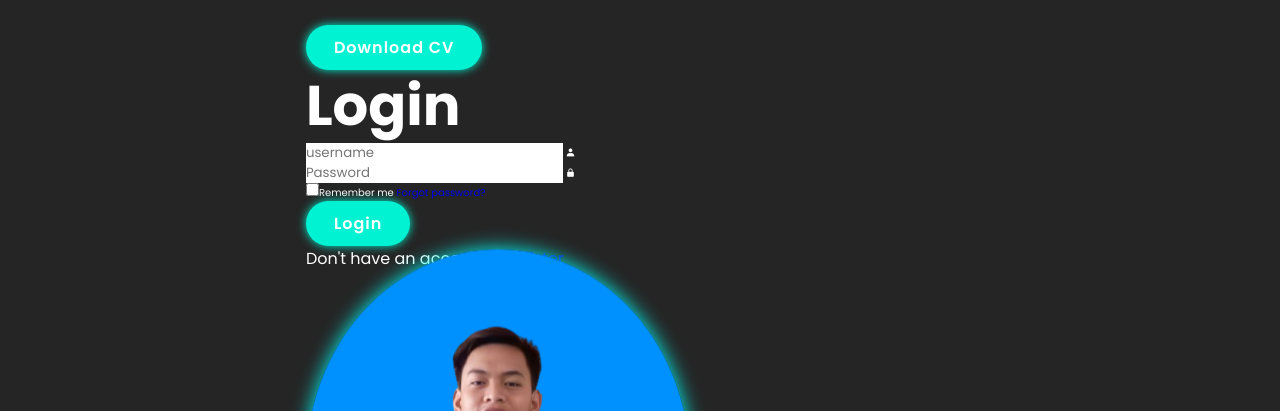
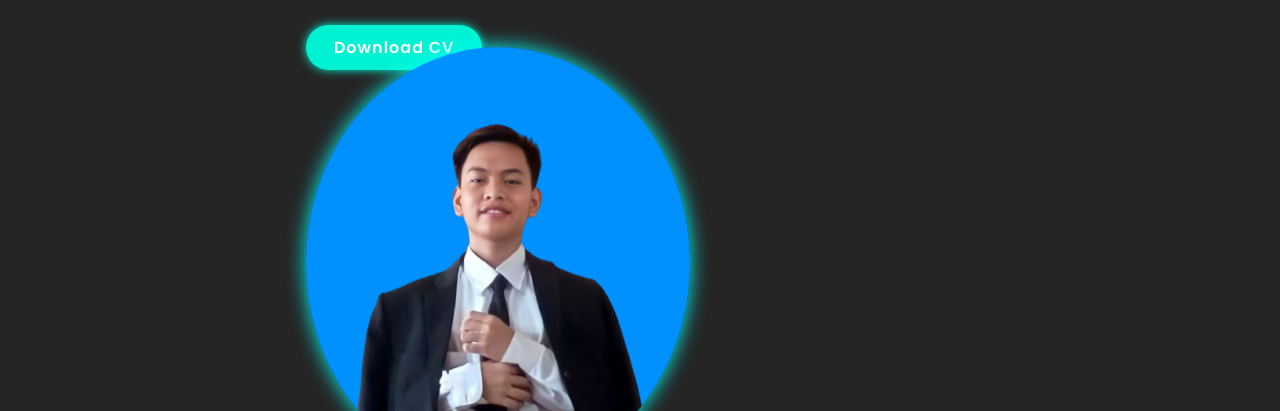
Before and after one commit to Achmadtaufik04/Achmadtaufik04.github.io, a plain HTML site: page index.html in a window 1280 px wide. Shown: the part 389-800 px from the top of the page. Drawn offline with nearby package versions, Linux system fonts and the light colour scheme; files that its build step writes are made by us from their sources.

Commit message:
Update index.html

```diff
--- a/index.html
+++ b/index.html
@@ -50,35 +50,6 @@
         <a href="https://wa.me/0895396081266" target="_blank"><i class='bx bxl-whatsapp'></i>
       </div>
       <a href="/images/taufik.jpg" class="btn">Download CV</a>
-</head>
-<body>
-    <div class="wrapper">
-        <form action="">
-            <h1>Login</h1>
-
-            <div class="input-box">
-                <input type="text" placeholder="username" required>
-                <i class='bx bxs-user'></i>
-            </div>
-
-            <div class="input-box">
-                <input type="password" placeholder="Password" required>
-                <i class='bx bxs-lock-alt'></i>
-            </div>
-
-            <div class="remember-forgot">
-                <label><input type="checkbox">Remember me</label>
-                <a href="#">Forgot password?</a>
-            </div>
-
-            <button type="submit" class="btn">Login</button>
-
-            <div class="register-link">
-                <p>Don't have an account? <a href="#">Register</a></p>
-            </div>
-        </form>
-    </div>
-
 
       <div class="home-img">
         <img src="images/topek1-removebg-preview.png">
```
